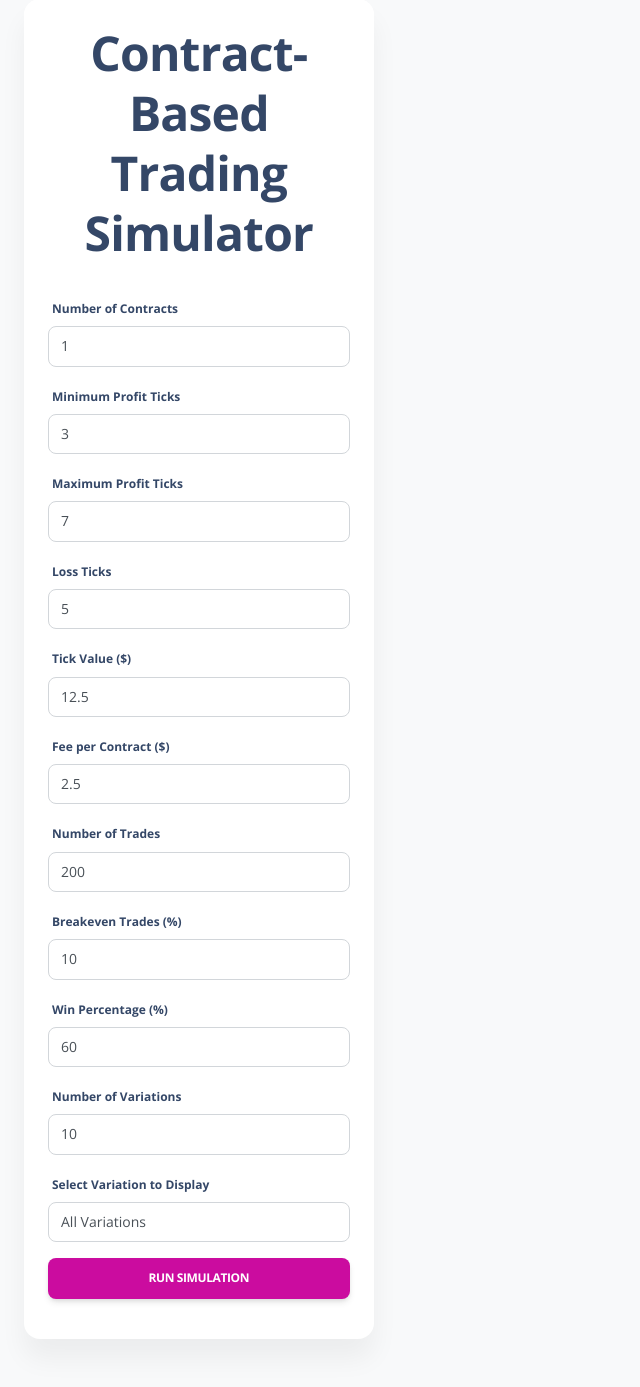
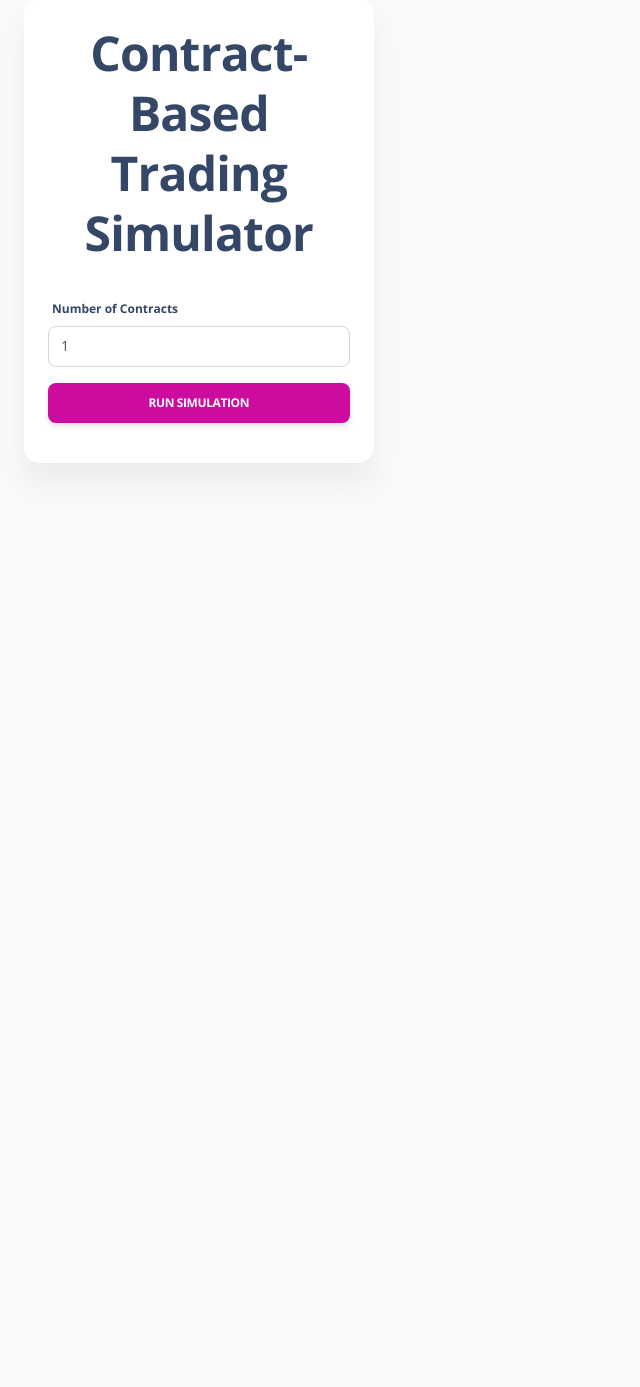
Before and after one commit to notitrader/flask-app-winrate, a Flask app: page / in a window 1280 px wide. Shown: the part 25-1412 px from the top of the page, without its empty margins (0-640 px from the left). After the commit the page ends 451 px from the top, so only its background shows below. Run offline with Flask 3, Linux system fonts and the light colour scheme; some libraries are stand-ins or nearby versions.

Commit message:
Update index.html

```diff
--- a/templates/index.html
+++ b/templates/index.html
@@ -29,48 +29,7 @@
                                 <option value="4">4</option>
                             </select>
                         </div>
-                        <div class="mb-3">
-                            <label for="min_ticks_profit" class="form-label">Minimum Profit Ticks</label>
-                            <input type="number" id="min_ticks_profit" name="min_ticks_profit" class="form-control" min="1" max="300" value="3">
-                        </div>
-                        <div class="mb-3">
-                            <label for="max_ticks_profit" class="form-label">Maximum Profit Ticks</label>
-                            <input type="number" id="max_ticks_profit" name="max_ticks_profit" class="form-control" min="1" max="300" value="7">
-                        </div>
-                        <div class="mb-3">
-                            <label for="ticks_loss" class="form-label">Loss Ticks</label>
-                            <input type="number" id="ticks_loss" name="ticks_loss" class="form-control" min="1" max="200" value="5">
-                        </div>
-                        <div class="mb-3">
-                            <label for="tick_value" class="form-label">Tick Value ($)</label>
-                            <input type="number" id="tick_value" name="tick_value" class="form-control" step="0.01" value="12.5">
-                        </div>
-                        <div class="mb-3">
-                            <label for="fee_per_contract" class="form-label">Fee per Contract ($)</label>
-                            <input type="number" id="fee_per_contract" name="fee_per_contract" class="form-control" step="0.01" value="2.5">
-                        </div>
-                        <div class="mb-3">
-                            <label for="num_trades" class="form-label">Number of Trades</label>
-                            <input type="number" id="num_trades" name="num_trades" class="form-control" min="1" max="2000" value="200">
-                        </div>
-                        <div class="mb-3">
-                            <label for="breakeven_trades" class="form-label">Breakeven Trades (%)</label>
-                            <input type="number" id="breakeven_trades" name="breakeven_trades" class="form-control" min="0" max="100" value="10">
-                        </div>
-                        <div class="mb-3">
-                            <label for="win_rate" class="form-label">Win Percentage (%)</label>
-                            <input type="number" id="win_rate" name="win_rate" class="form-control" min="0" max="100" value="60">
-                        </div>
-                        <div class="mb-3">
-                            <label for="num_variations" class="form-label">Number of Variations</label>
-                            <input type="number" id="num_variations" name="num_variations" class="form-control" min="1" max="50" value="10">
-                        </div>
-                        <div class="mb-3">
-                            <label for="selected_variation" class="form-label">Select Variation to Display</label>
-                            <select id="selected_variation" name="selected_variation" class="form-control">
-                                <option value="All Variations">All Variations</option>
-                            </select>
-                        </div>
+                        <!-- Other Form Fields... -->
                         <button type="submit" class="btn btn-primary">Run Simulation</button>
                     </form>
                 </div>
@@ -86,7 +45,9 @@
                     <h2 class="text-center">Simulation Results</h2>
                 </div>
                 <div class="card-body">
-                    <div class="table-responsive">{{ df_combined_html|safe }}</div>
+                    <div class="table-responsive" style="max-height: 400px; overflow-y: auto;">
+                        {{ df_combined_html|safe }}
+                    </div>
                     <p class="text-muted">Average Cumulative Profits: ${{ avg_profit }}</p>
                     <p class="text-muted">Maximum Drawdown: ${{ max_drawdown }}</p>
                     <p class="text-muted">Sharpe Ratio: {{ sharpe_ratio }}</p>
```
